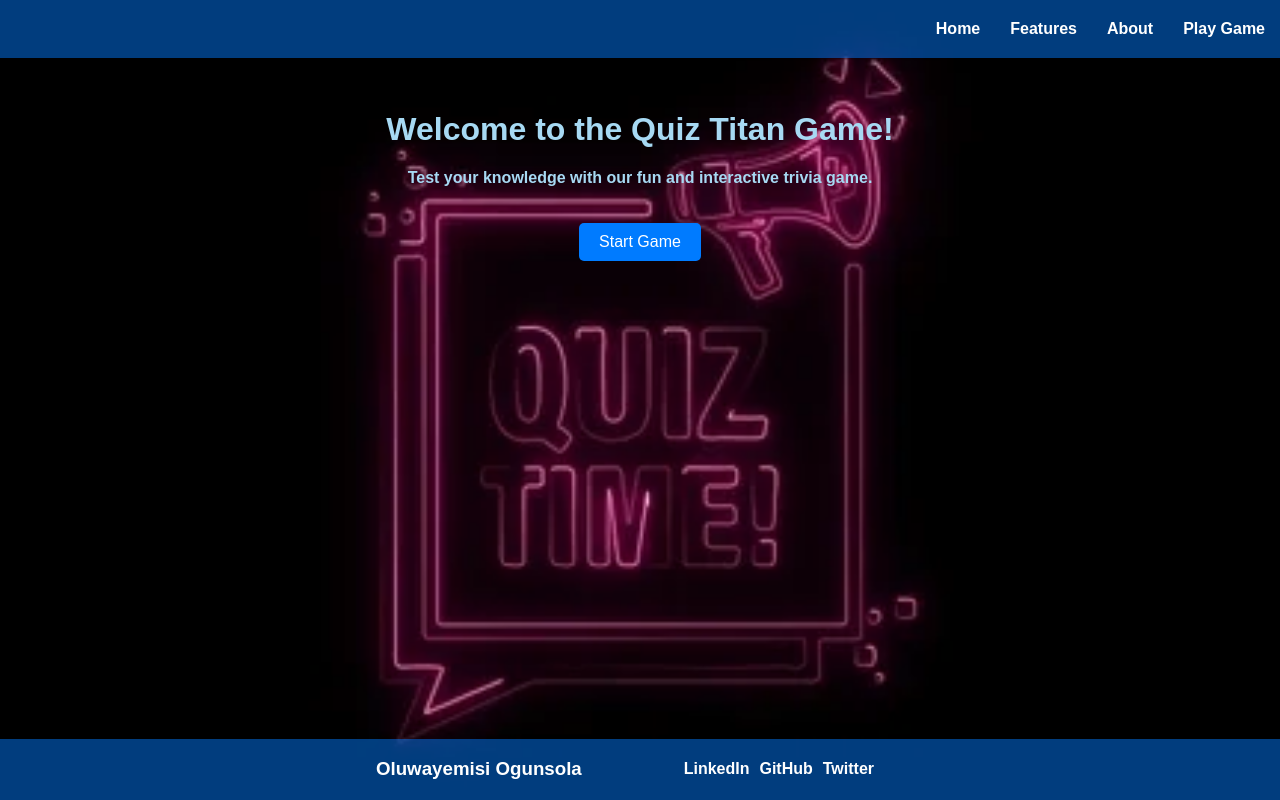
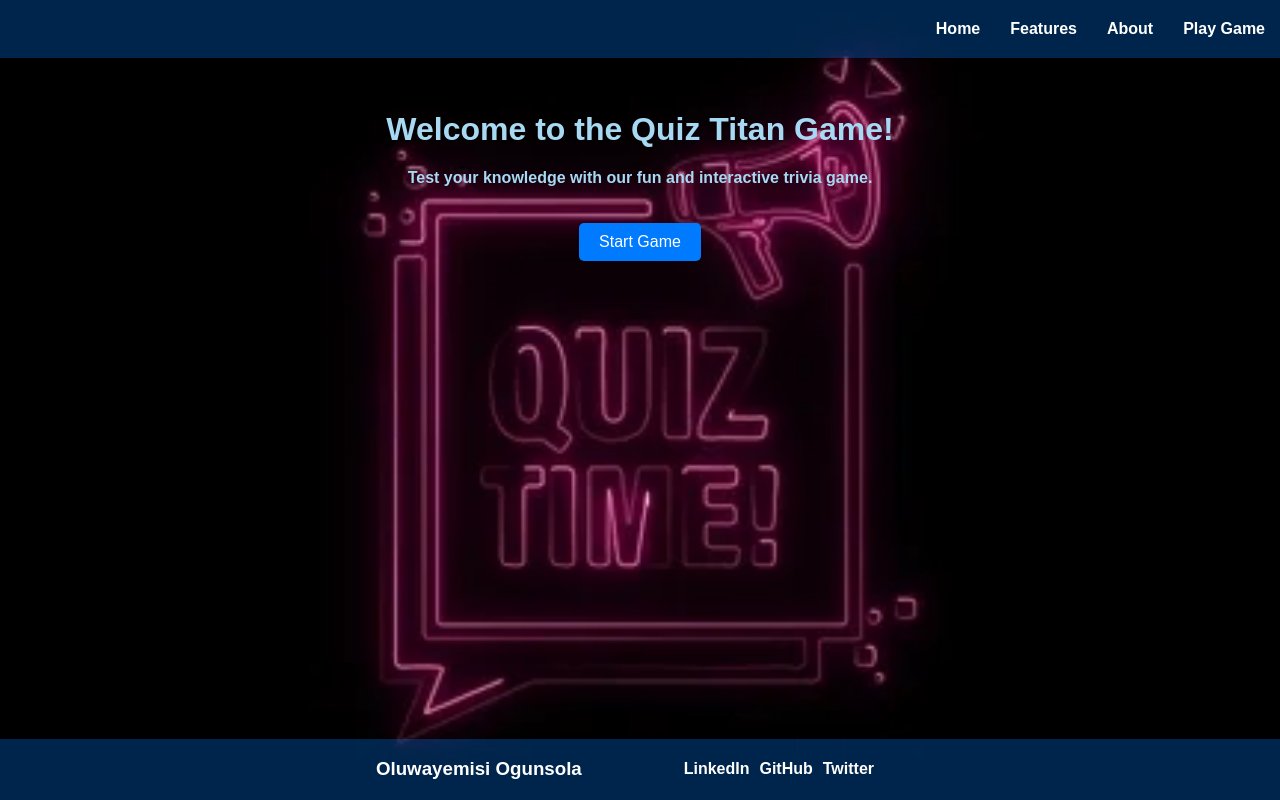
Before and after one commit to Yemisi-jay/Quiz-Titan-Game, a plain HTML site: page index.html in a window 1280 px wide. Drawn offline with Linux system fonts and the light colour scheme.

Commit message:
quiz titan

```diff
--- a/styles.css
+++ b/styles.css
@@ -13,7 +13,7 @@ body {
 
 header {
     width: 100%;
-    background-color: rgba(2, 122, 251, 0.5);
+    background-color: rgba(2, 122, 251, 0.3);
     padding: 10px 10px;
     position: fixed;
     top: 0;
@@ -102,7 +102,7 @@ nav ul li a:hover {
 }
 
 footer {
-    background-color: rgba(2, 122, 251, 0.5);
+    background-color: rgba(2, 122, 251, 0.3);
     padding: 1px 0px;
     display: flex;
     justify-content: center;
```
Also changed, not shown: 3 other files.
